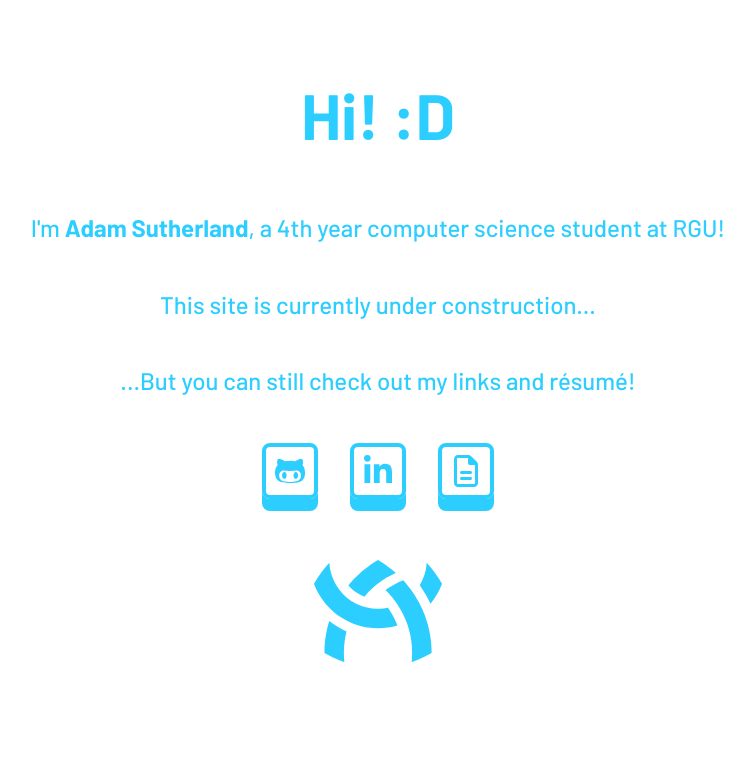
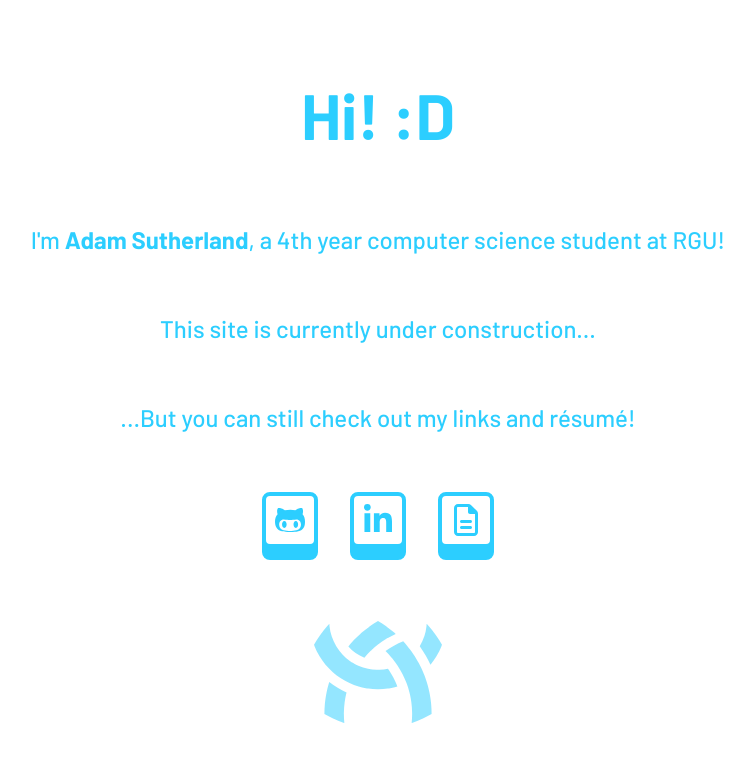
Before and after one commit to adsuth/adsuth.github.io, a React (Vite) app: page / in a window 1280 px wide. Shown: the top 762 px of the page, without its empty margins (262-1016 px from the left). Built offline with nearby package versions, Linux system fonts and the light colour scheme.

Commit message:
Enhance AdsuthLogo and Links components with improved styling and drag behavior

```diff
--- a/src/AdsuthLogo.css
+++ b/src/AdsuthLogo.css
@@ -1,7 +1,10 @@
 .adsuth_logo {
+  position: relative;
+  z-index: -3;
   aspect-ratio: 1/1;
   height: 8rem;
   cursor: grab;
+  opacity: 0.5;
 }
 .adsuth_logo:active {
   cursor: grabbing;
--- a/src/AdsuthLogo.tsx
+++ b/src/AdsuthLogo.tsx
@@ -27,7 +27,7 @@ export function AdsuthLogo()
     <motion.div
       initial="initial"
       whileDrag={{scale: 1.3,}}
-      dragElastic={0.1}
+      dragElastic={0.6}
       drag
       onPan={handlePan}
       dragConstraints={ _constraintArea }
@@ -39,12 +39,12 @@ export function AdsuthLogo()
         </g>
       </svg>
     </motion.div>
-    <motion.p
+    {/* <motion.p
       className="dragTooltip"
       initial={{y: 50, opacity: 0}}
       animate={{y: 0, opacity: 1}}
       transition={{delay: 10, duration: 1}}
 
-    >Shake me!</motion.p>
+    >Shake me!</motion.p> */}
   </>
 }
--- a/src/Links.css
+++ b/src/Links.css
@@ -7,10 +7,13 @@ div {
 }
 
 a {
+  position: relative;
+  z-index: 3;
   padding: 0.5rem;
   font-size: 2rem;
   aspect-ratio: 1/1;
   text-decoration: none;
+  background: var(--theme-back);
 
   color: var(--theme-fore);
   border: 0.25rem solid var(--theme-fore);
--- a/src/index.css
+++ b/src/index.css
@@ -23,6 +23,7 @@ body {
   fill: var(--theme-fore);
   /* fallback */
   --theme-fore: #fc6767;
+  --theme-back: #fff;
 }
 
 #root {
```
